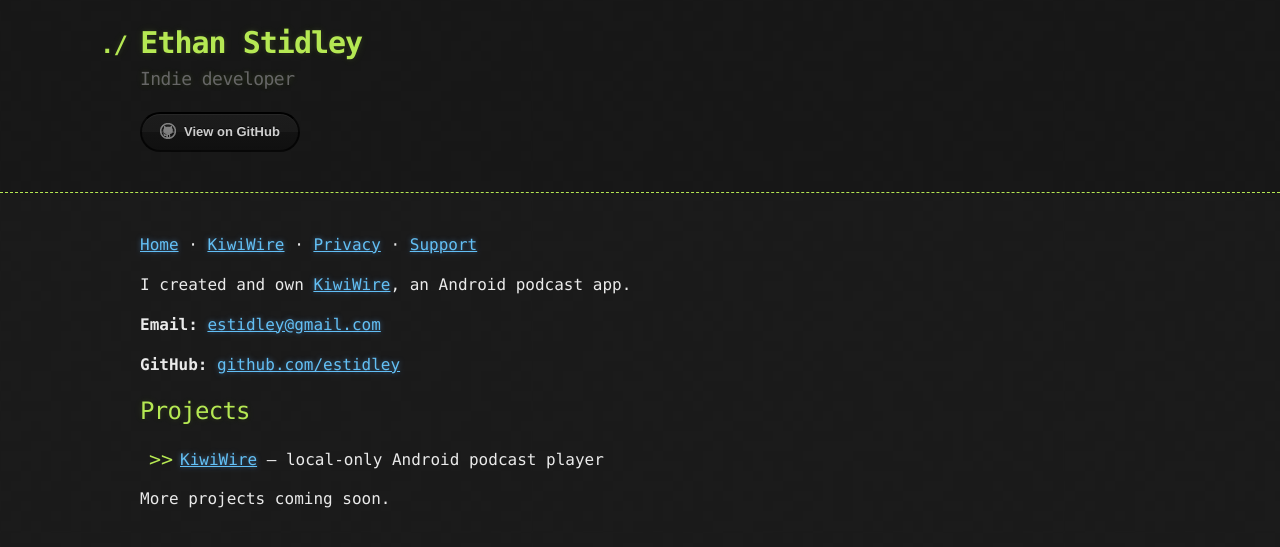
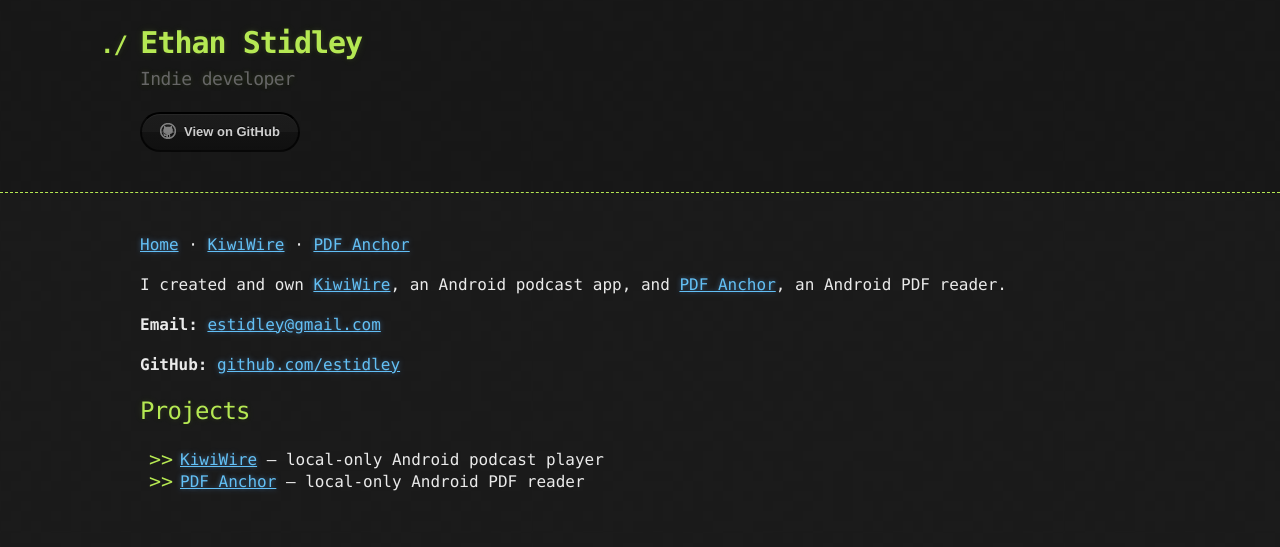
Before and after one commit to estidley/estidley.github.io, a Jekyll site: the page built from index.md, in a window 1280 px wide. Shown: the top 547 px of the page. Built offline with Jekyll 4.4.1, drawn with Linux system fonts in a browser that asks for light colours.

```diff
--- a/index.md
+++ b/index.md
@@ -2,9 +2,9 @@
 layout: default
 ---
 
-[Home](./) · [KiwiWire](./kiwiwire.html) · [Privacy](./kiwiwire-privacy.html) · [Support](./kiwiwire-support.html)
+[Home](./) · [KiwiWire](./kiwiwire.html) · [PDF Anchor](./pdfanchor.html)
 
-I created and own [KiwiWire](./kiwiwire.html), an Android podcast app.
+I created and own [KiwiWire](./kiwiwire.html), an Android podcast app, and [PDF Anchor](./pdfanchor.html), an Android PDF reader.
 
 **Email:** [estidley@gmail.com](mailto:estidley@gmail.com)
 
@@ -13,5 +13,4 @@ I created and own [KiwiWire](./kiwiwire.html), an Android podcast app.
 ## Projects
 
 - [KiwiWire](./kiwiwire.html) — local-only Android podcast player
-
-More projects coming soon.
+- [PDF Anchor](./pdfanchor.html) — local-only Android PDF reader
```
Also changed, not shown: pdfanchor-privacy.md (added, +52 -0 lines), pdfanchor-support.md (added, +14 -0 lines), pdfanchor.md (added, +17 -0 lines).
